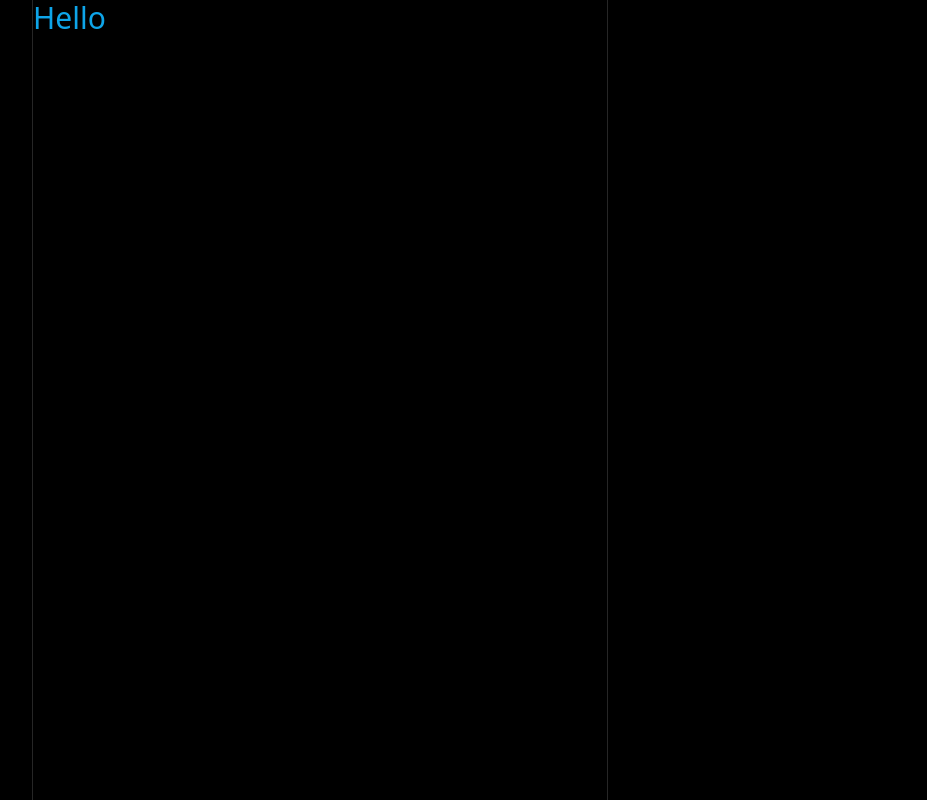
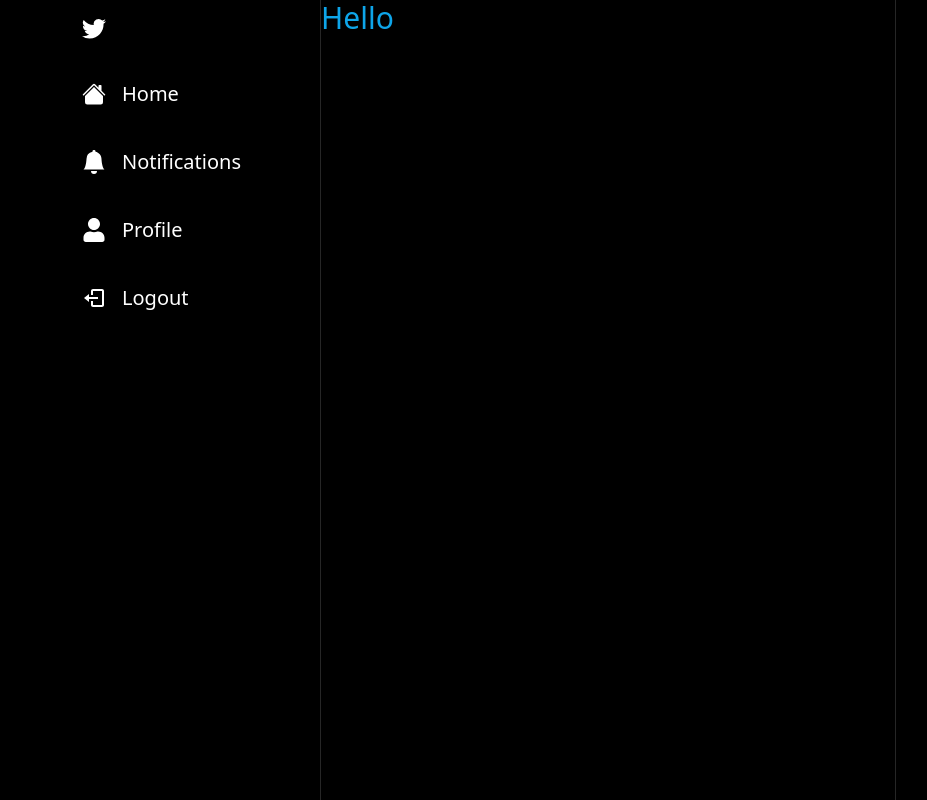
Before and after one commit to PabloHFR/twitter-clone, a Next.js app: page / in a window 1280 px wide. Shown: the whole page, without its empty margins (32-959 px from the left). Built offline with nearby package versions, Linux system fonts and the light colour scheme.

Commit message:
Added Sidebar component

```diff
--- a/src/components/Layout/index.tsx
+++ b/src/components/Layout/index.tsx
@@ -1,4 +1,5 @@
 import { ReactNode } from "react";
+import { Sidebar } from "../Sidebar";
 
 interface LayoutProps {
   children: ReactNode;
@@ -9,6 +10,7 @@
     <div className="h-screen bg-black">
       <div className="container h-full mx-auto xl:px-30 max-w-6xl">
         <div className="grid grid-cols-4 h-full">
+          <Sidebar />
           <div className="col-span-3 lg:col-span-2 border-x-[1px] border-neutral-800">
             {children}
           </div>
--- /dev/null
+++ b/src/components/Sidebar/SidebarItem.tsx
@@ -0,0 +1,22 @@
+import { IconType } from "react-icons";
+
+interface SidebarItemProps {
+  label: string;
+  href?: string;
+  icon: IconType;
+  onClick?: () => void;
+}
+
+export function SidebarItem({ label, href, icon: Icon }: SidebarItemProps) {
+  return (
+    <div className="flex flex-row items-center">
+      <div className="relative rounded-full h-14 w-14 flex items-center justify-center p-4 hover:bg-slate-300 hover:bg-opacity-10 cursor-pointer lg:hidden">
+        <Icon size={28} color="white" />
+      </div>
+      <div className="relative hidden lg:flex gap-4 p-4 rounded-full hover:bg-slate-300 hover:bg-opacity-10 cursor-pointer items-center">
+        <Icon size={24} color="white" />
+        <p className="hidden lg:block text-white text-xl">{label}</p>
+      </div>
+    </div>
+  );
+}
--- /dev/null
+++ b/src/components/Sidebar/SidebarLogo.tsx
@@ -0,0 +1,15 @@
+import { useRouter } from "next/router";
+import { BsTwitter } from "react-icons/bs";
+
+export function SidebarLogo() {
+  const router = useRouter();
+
+  return (
+    <div
+      onClick={() => router.push("/")}
+      className="rounded-full h-14 w-14 p-4 flex items-center justify-center hover:bg-blue-300 hover:bg-opacity-10 cursor-pointer transition"
+    >
+      <BsTwitter size={28} color="white" />
+    </div>
+  );
+}
--- /dev/null
+++ b/src/components/Sidebar/index.tsx
@@ -0,0 +1,45 @@
+import { BsHouseFill, BsBellFill } from "react-icons/bs";
+import { FaUser } from "react-icons/fa";
+import { BiLogOut } from "react-icons/bi";
+import { SidebarItem } from "./SidebarItem";
+import { SidebarLogo } from "./SidebarLogo";
+
+export function Sidebar() {
+  const items = [
+    {
+      label: "Home",
+      href: "/",
+      icon: BsHouseFill,
+    },
+    {
+      label: "Notifications",
+      href: "/notifications",
+      icon: BsBellFill,
+    },
+    {
+      label: "Profile",
+      href: "/users/:id",
+      icon: FaUser,
+    },
+  ];
+  return (
+    <div className="col-span-1 h-full pr-4 md:pr-6">
+      <div className="flex flex-col items-end">
+        <div className="space-y-2 lg:w-[230px]">
+          <SidebarLogo />
+          {items.map((item) => {
+            return (
+              <SidebarItem
+                key={item.href}
+                href={item.href}
+                label={item.label}
+                icon={item.icon}
+              />
+            );
+          })}
+          <SidebarItem onClick={() => {}} icon={BiLogOut} label="Logout" />
+        </div>
+      </div>
+    </div>
+  );
+}
```
